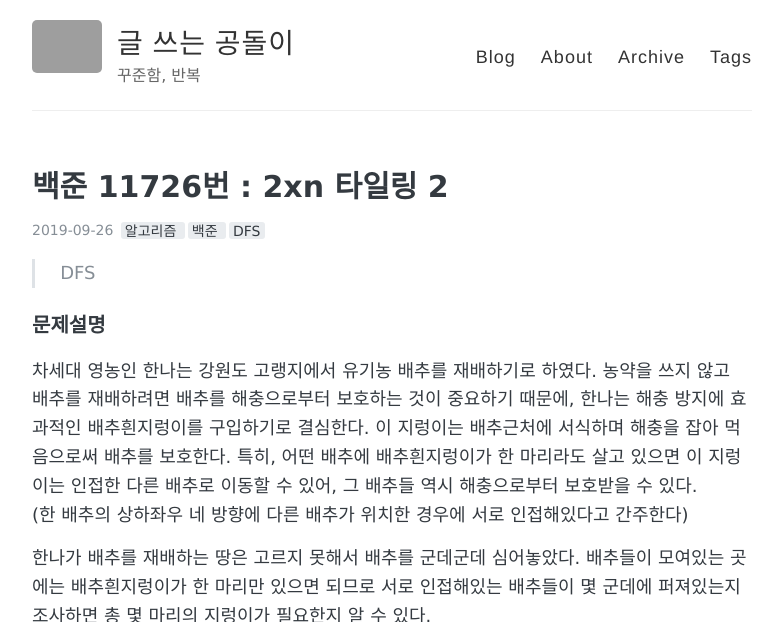
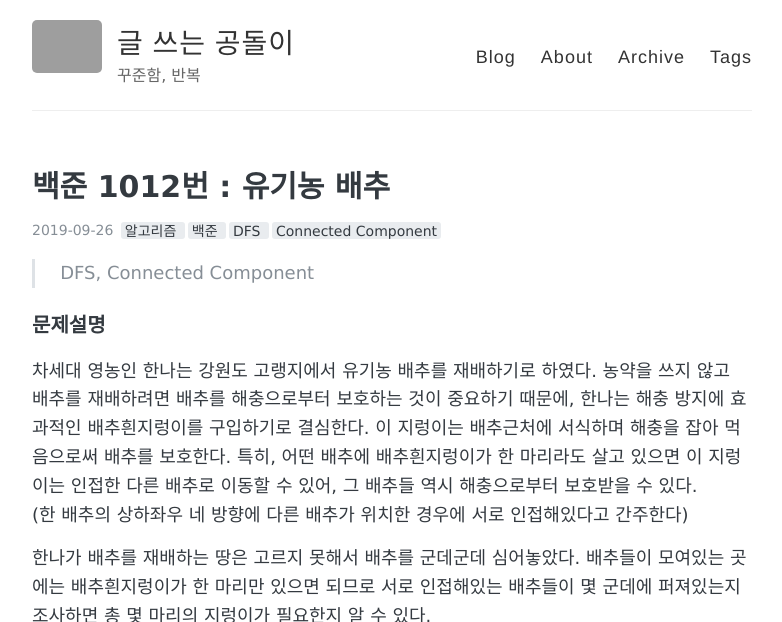
Before and after one commit to sihyungyou/sihyungyou.github.io, a Jekyll site: the page built from _posts/2019-09-26-baekjoon-1012.md, in a window 1280 px wide and 900 px high, cut to the strip 0-622 px from the top of the window. Shown: the whole strip, without its empty margins (248-1030 px from the left). Built offline with Jekyll 4.4.1, drawn with Linux system fonts in a browser that asks for light colours; grey boxes are pictures that could not be loaded.

Commit message:
fixed tags and name

```diff
--- a/_posts/2019-09-26-baekjoon-1012.md
+++ b/_posts/2019-09-26-baekjoon-1012.md
@@ -1,11 +1,11 @@
 ---
 layout: post
-title: "백준 11726번 : 2xn 타일링 2"
-tags: [알고리즘, 백준, DFS]
+title: "백준 1012번 : 유기농 배추"
+tags: [알고리즘, 백준, DFS, Connected Component]
 comments: true
 ---
 
-> DFS
+> DFS, Connected Component
 
 ### 문제설명
 차세대 영농인 한나는 강원도 고랭지에서 유기농 배추를 재배하기로 하였다. 농약을 쓰지 않고 배추를 재배하려면 배추를 해충으로부터 보호하는 것이 중요하기 때문에, 한나는 해충 방지에 효과적인 배추흰지렁이를 구입하기로 결심한다. 이 지렁이는 배추근처에 서식하며 해충을 잡아 먹음으로써 배추를 보호한다. 특히, 어떤 배추에 배추흰지렁이가 한 마리라도 살고 있으면 이 지렁이는 인접한 다른 배추로 이동할 수 있어, 그 배추들 역시 해충으로부터 보호받을 수 있다.
```
